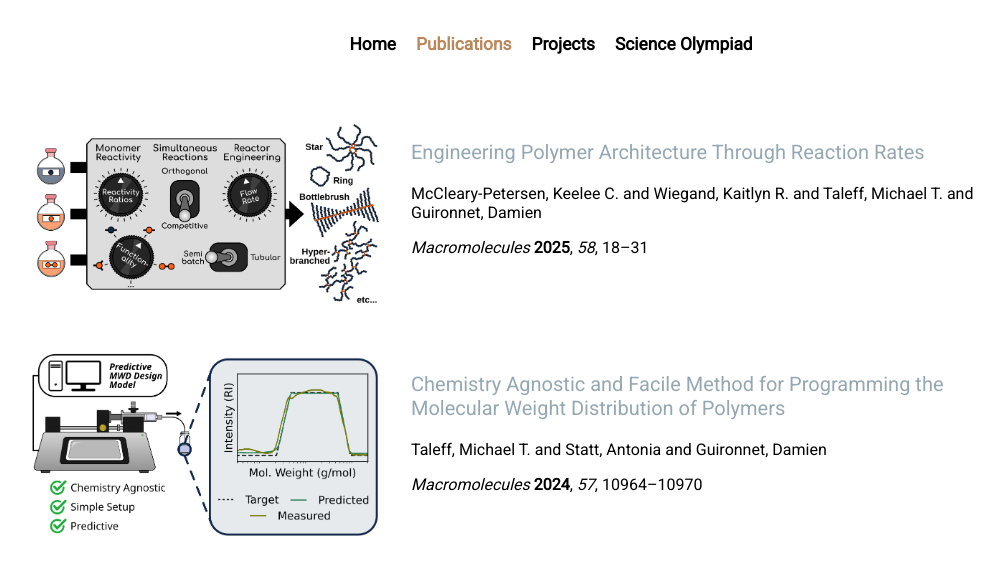
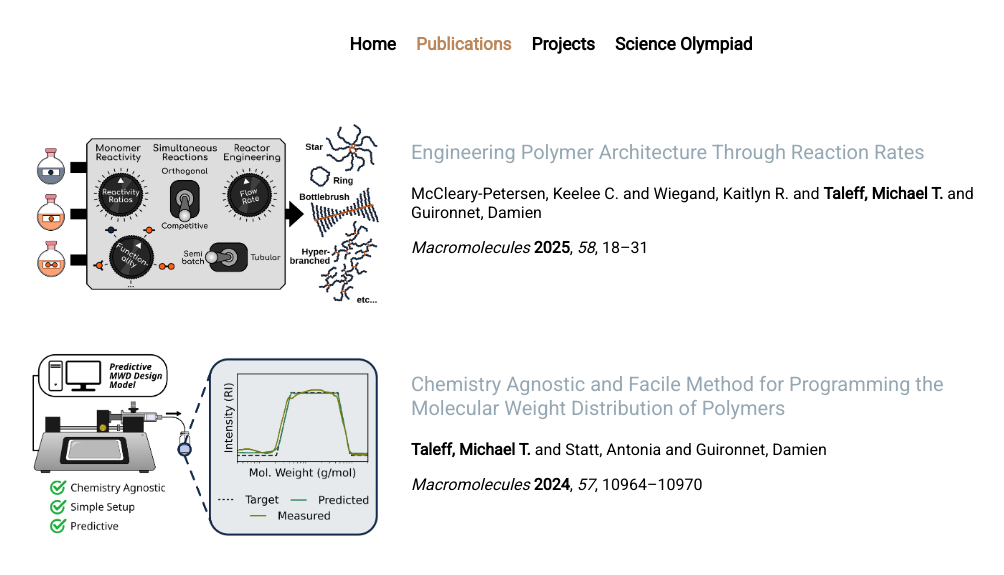
Before and after one commit to taleff/taleff.github.io, a Jekyll site: the page built from publications.html, in a window 1280 px wide. Shown: the top 575 px of the page, without its empty margins (109-1113 px from the left). Built offline with Jekyll 4.4.1, drawn with Linux system fonts in a browser that asks for light colours.

Commit message:
Bolding my name in the publication authors list

```diff
--- a/publications.html
+++ b/publications.html
@@ -4,6 +4,7 @@ title: Michael Taleff
 name: "Publications"
 description: "List of my publications"
 ---
+{% assign my_name = "Taleff, Michael T." %}
 <div class="full-publications-list">
   {% for pub in site.data.publications reversed %}
   <div class="publication-item">
@@ -17,7 +18,8 @@ description: "List of my publications"
 	</p>
       </div>
       <div class="publication-author">
-	<p>{{ pub.author }}</p>
+	{% assign: names = pub.author | split: my_name %}
+	<p>{{ names[0] }}<strong>{{ my_name }}</strong>{{ names[-1] }}</p>
       </div>
       <div class="publication-citation">
 	<p><em>{{ pub.journal }}</em> <strong>{{ pub.year }}</strong>, <em>{{ pub.volume }}</em>, {{ pub.pages }}</p>
```
